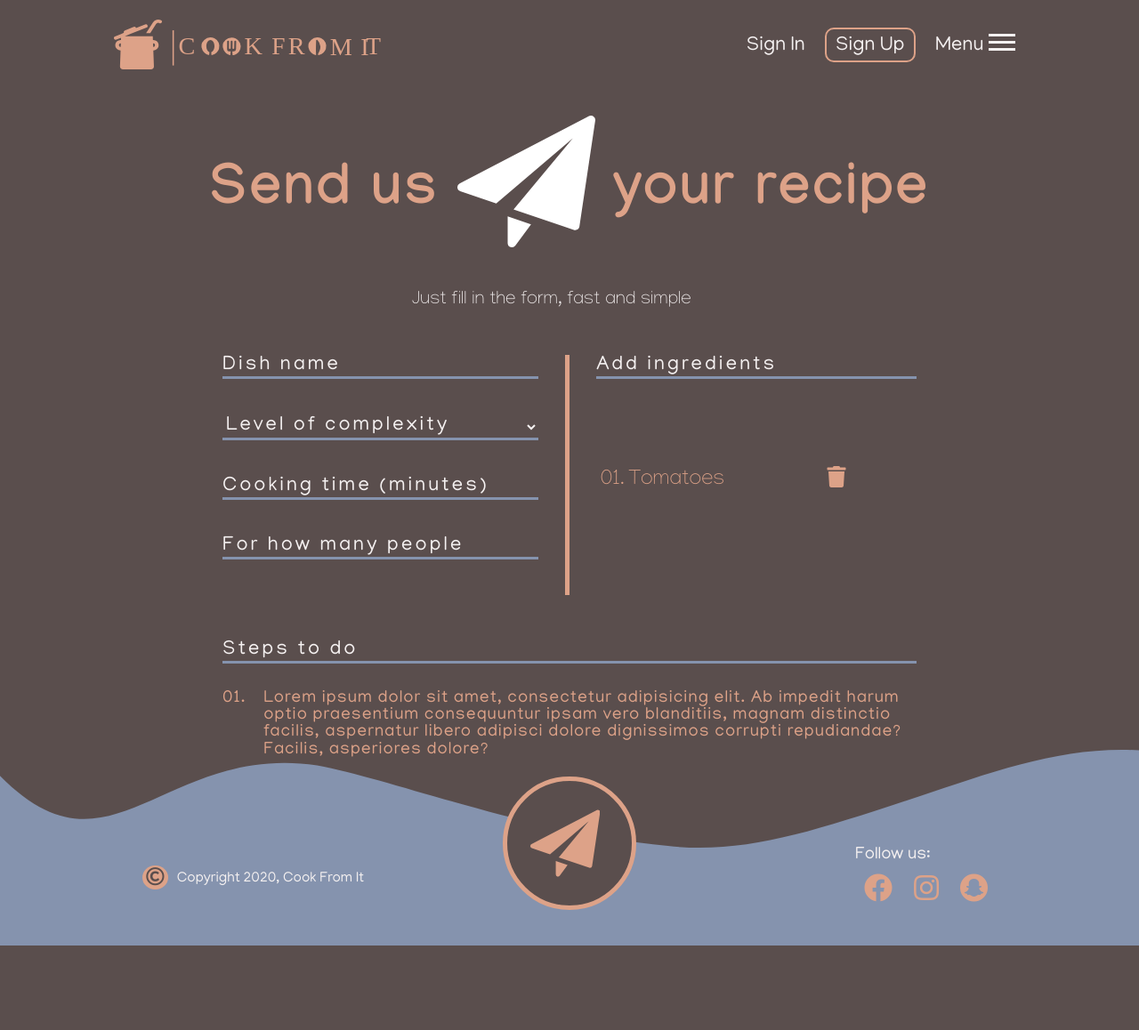
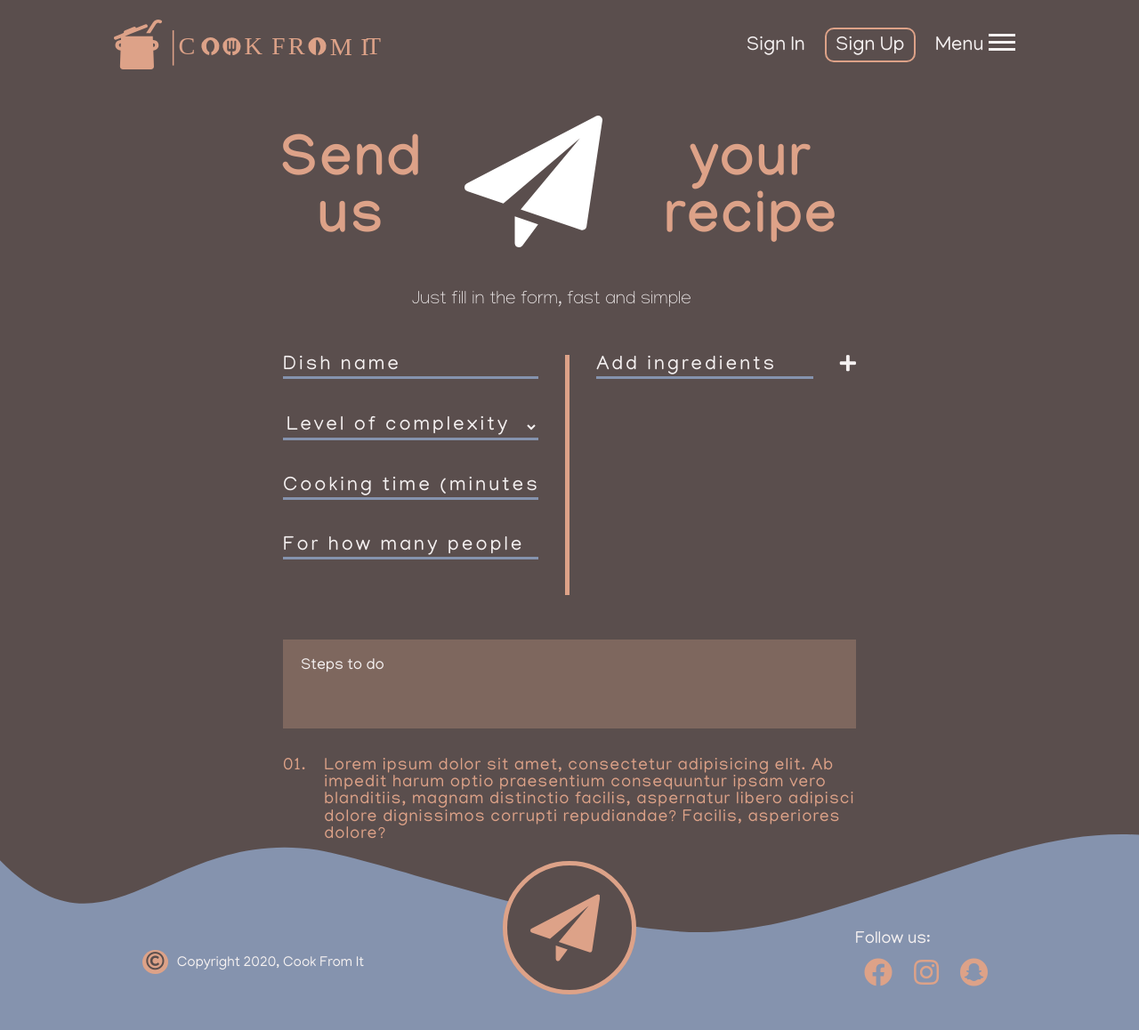
Before and after one commit to explodgf/cookfromit, a PHP site: page /send_recipe.php in a window 1280 px wide. Shown: the whole page at 89% size. Before the commit the page ends 1063 px from the top, so only its background shows below. Run offline with PHP 8.4, Linux system fonts and the light colour scheme; data comes from the database, SQL or seed files in the repository; some libraries are stand-ins or nearby versions.

Commit message:
create add and del ingredient to list

```diff
--- a/css/sass/pages/_sendrecipe.scss
+++ b/css/sass/pages/_sendrecipe.scss
@@ -7,7 +7,7 @@
         .center-box {
             margin: 0 auto !important;
             height: auto;
-            width: 840px;
+            width: 55%;
             position: relative;
             .title {
                 display: flex;
@@ -93,6 +93,15 @@
                         width: 100%;
                         height: auto;
                         position: relative;
+                        display: flex;
+                        .ig {
+                            margin-right: 30px !important;
+                        }
+                        i {
+                            color: #F5F1F1;
+                            font-size: 1.3em;
+                            cursor: pointer;
+                        }
                         .result {
                             position: absolute;
                             z-index: 999;
@@ -125,12 +134,13 @@
                         flex-direction: column;
                         justify-content: center;
                         .ingredient {
-                            width: 80%;
-                            height: 50px;
+                            width: 100%;
+                            height: auto;
                             display: flex;
                             justify-content: space-between;
                             align-items: center;
-                            div {
+                            padding: 5px 0;
+                            .trash {
                                 width: 50px;
                                 height: 100%;
                                 font-size: 1.5em;
@@ -146,7 +156,13 @@
                                 font-weight: 100;
                                 color: #DDA288;
                                 font-size: 1.5em;
-                                width: 300px;
+                                width: 90%;
+                                .amount {
+                                    margin: 0 5px !important;
+                                    font-size: 0.8em;
+                                    margin-bottom: -5px !important;
+                                    max-width: 50px;
+                                }
                             }
                             i {
                                 cursor: pointer;
@@ -167,6 +183,24 @@
                     padding: 0px 30px;
                     .add-steps {
                         margin-bottom: 10px;
+                        resize: none;
+                        width: 100%;
+                        height: 100px;
+                        background: #7E675E;
+                        border: none;
+                        outline: none;
+                        padding: 20px;
+                        font-family: 'Manjari', sans-serif;
+                        font-size: 1.1em;
+                        color: #F5F1F1;
+                        position: relative;
+                        &::-webkit-input-placeholder, &:-moz-placeholder,
+                        &:-moz-placeholder, &:-ms-input-placeholder, &::placeholder {
+                            color: #F5F1F1;
+                        }
+                        &::placeholder {
+                            color: #F5F1F1;
+                        }
                     }
                     .step-box {
                         display: flex;
--- a/css/styles.css
+++ b/css/styles.css
@@ -2416,7 +2416,7 @@ li {
 .send-recipe-container .send-recipe .center-box {
   margin: 0 auto !important;
   height: auto;
-  width: 840px;
+  width: 55%;
   position: relative;
 }
 .send-recipe-container .send-recipe .center-box .title {
@@ -2503,6 +2503,15 @@ li {
   width: 100%;
   height: auto;
   position: relative;
+  display: flex;
+}
+.send-recipe-container .send-recipe .center-box form .form-box-top .add-ingredients .ig {
+  margin-right: 30px !important;
+}
+.send-recipe-container .send-recipe .center-box form .form-box-top .add-ingredients i {
+  color: #F5F1F1;
+  font-size: 1.3em;
+  cursor: pointer;
 }
 .send-recipe-container .send-recipe .center-box form .form-box-top .add-ingredients .result {
   position: absolute;
@@ -2536,13 +2545,14 @@ li {
   justify-content: center;
 }
 .send-recipe-container .send-recipe .center-box form .form-box-top .ing-box .ingredient {
-  width: 80%;
-  height: 50px;
+  width: 100%;
+  height: auto;
   display: flex;
   justify-content: space-between;
   align-items: center;
-}
-.send-recipe-container .send-recipe .center-box form .form-box-top .ing-box .ingredient div {
+  padding: 5px 0;
+}
+.send-recipe-container .send-recipe .center-box form .form-box-top .ing-box .ingredient .trash {
   width: 50px;
   height: 100%;
   font-size: 1.5em;
@@ -2558,7 +2568,13 @@ li {
   font-weight: 100;
   color: #DDA288;
   font-size: 1.5em;
-  width: 300px;
+  width: 90%;
+}
+.send-recipe-container .send-recipe .center-box form .form-box-top .ing-box .ingredient h2 .amount {
+  margin: 0 5px !important;
+  font-size: 0.8em;
+  margin-bottom: -5px !important;
+  max-width: 50px;
 }
 .send-recipe-container .send-recipe .center-box form .form-box-top .ing-box .ingredient i {
   cursor: pointer;
@@ -2577,6 +2593,23 @@ li {
 }
 .send-recipe-container .send-recipe .center-box form .form-box-bottom .add-steps {
   margin-bottom: 10px;
+  resize: none;
+  width: 100%;
+  height: 100px;
+  background: #7E675E;
+  border: none;
+  outline: none;
+  padding: 20px;
+  font-family: "Manjari", sans-serif;
+  font-size: 1.1em;
+  color: #F5F1F1;
+  position: relative;
+}
+.send-recipe-container .send-recipe .center-box form .form-box-bottom .add-steps::-webkit-input-placeholder, .send-recipe-container .send-recipe .center-box form .form-box-bottom .add-steps:-moz-placeholder, .send-recipe-container .send-recipe .center-box form .form-box-bottom .add-steps:-moz-placeholder, .send-recipe-container .send-recipe .center-box form .form-box-bottom .add-steps:-ms-input-placeholder, .send-recipe-container .send-recipe .center-box form .form-box-bottom .add-steps::placeholder {
+  color: #F5F1F1;
+}
+.send-recipe-container .send-recipe .center-box form .form-box-bottom .add-steps::placeholder {
+  color: #F5F1F1;
 }
 .send-recipe-container .send-recipe .center-box form .form-box-bottom .step-box {
   display: flex;
--- a/templates/sendrecipe.php
+++ b/templates/sendrecipe.php
@@ -28,22 +28,18 @@
                         </div>
                         <div class="form-right">
                             <div class="add-ingredients">
-                                <input type="text" autocomplete="off" placeholder="Add ingredients" />
+                                <input class="ig" type="text" autocomplete="off" placeholder="Add ingredients" />
+                                <i id="add" class="fas fa-plus"></i>
                                 <div class="result" id="scroll">
 
                                 </div>
                             </div>
                             <div class="ing-box">
-                                <div class="ingredient">
-                                    <div>01.</div>
-                                    <h2>Tomatoes</h2>
-                                    <div class="trash"><i class="fas fa-trash"></i></div>
-                                </div>
                             </div>
                         </div>
                     </div>
                     <div class="form-box-bottom">
-                        <input type="text" autocomplete="off" placeholder="Steps to do" class="add-steps"/>
+                        <textarea placeholder="Steps to do" class="add-steps" required></textarea>
                         <div class="step-box">
                             <span>01.</span>
                             <p>Lorem ipsum dolor sit amet, consectetur adipisicing elit. Ab impedit harum optio praesentium consequuntur ipsam vero blanditiis, magnam distinctio facilis, aspernatur libero adipisci dolore dignissimos corrupti repudiandae? Facilis, asperiores dolore?</p>
@@ -90,3 +86,21 @@ $(document).ready(function(){
     });
 });
 </script>
+<script>
+$(document).ready(function(){
+    $(document).on("click", "#add", function(){
+        var ingredient = $('.ig').val();
+        if(ingredient != 'No matches found' && ingredient != '') {
+            $(".ing-box").append('<div id="ig" class="ingredient">&nbsp;<h2>' + ingredient + '<input class="amount" type="text" autocomplete="off" required/> peaces</h2>&nbsp;<div class="trash" id="remove" >&nbsp;<i class="fas fa-trash"></i></div></div>');
+            $('.ig').val('');
+        } else {
+            $('.ig').val('');
+        }
+    });
+});
+</script>
+<script>
+$('.ing-box').on('click','#remove', function () {
+    $(this).parent('#ig').remove();
+});
+</script>
```
Also changed, not shown: 1 other file.
